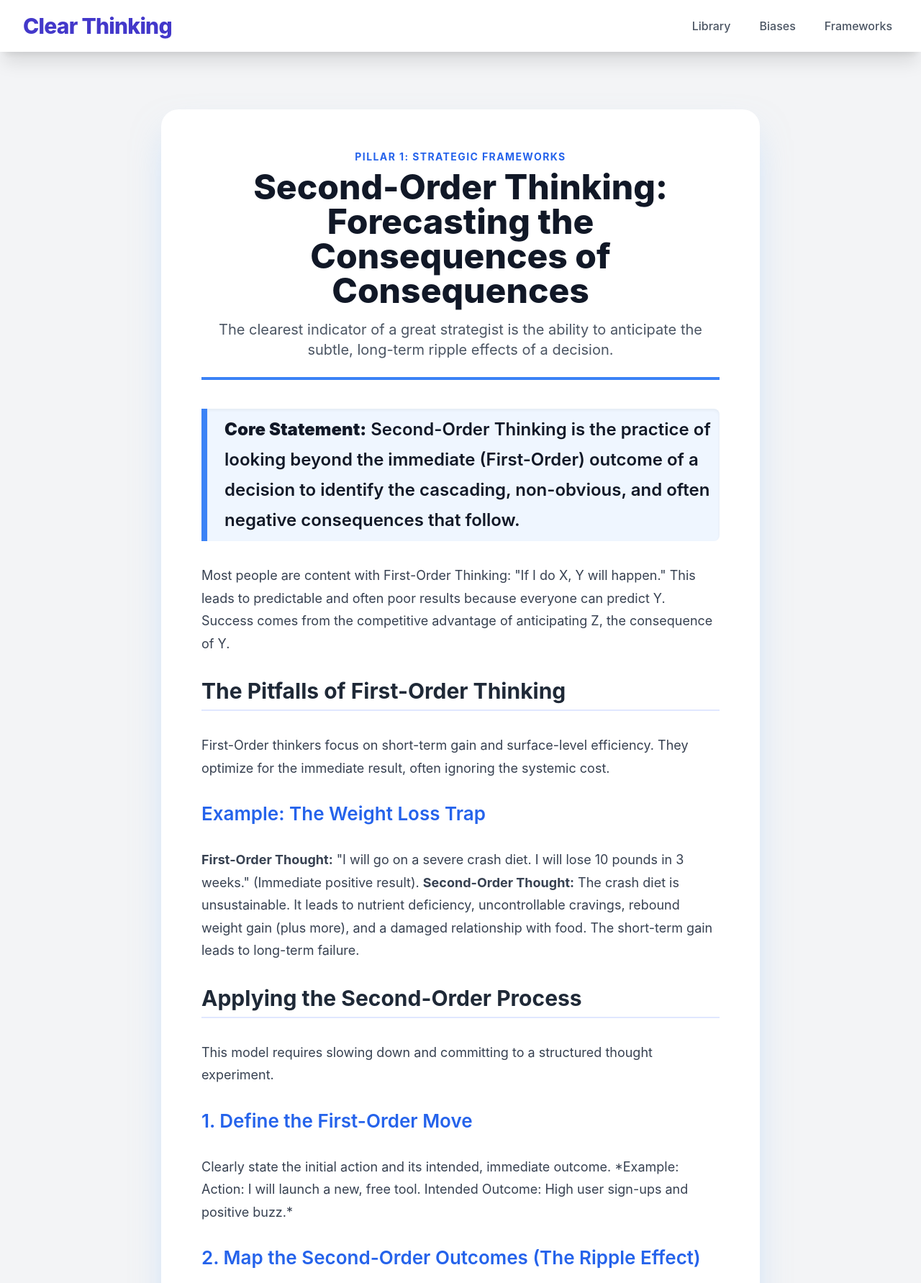
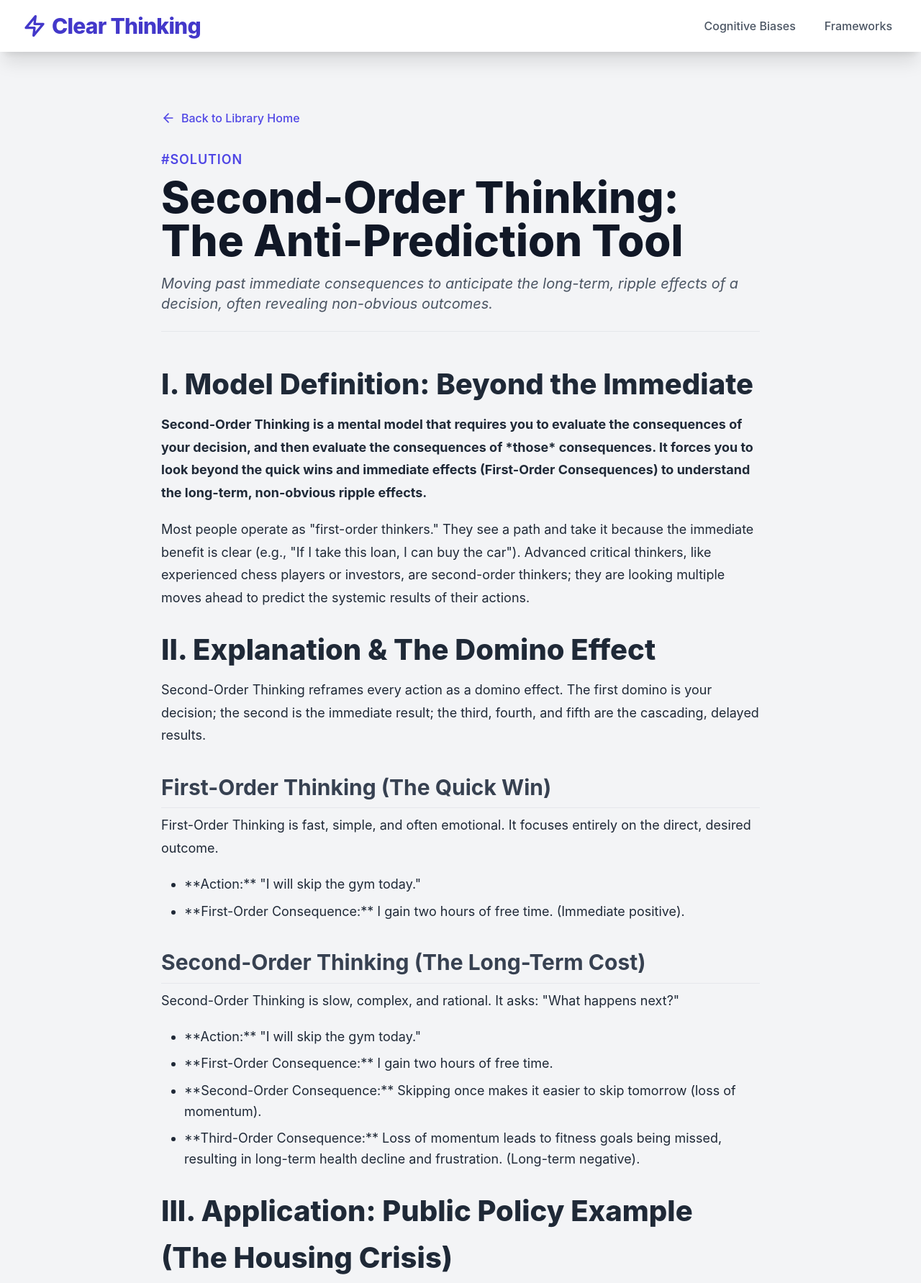
Before and after one commit to toolblaster/ClearThinking.toolblaster.com, a plain HTML site: page articles/frameworks/second-order-thinking-the-anti-prediction-tool.html in a window 1280 px wide. Shown: the top 1783 px of the page at 72% size. Drawn offline with nearby package versions, Linux system fonts and the light colour scheme.

Commit message:
Update second-order-thinking-the-anti-prediction-tool.html

```diff
--- a/articles/frameworks/second-order-thinking-the-anti-prediction-tool.html
+++ b/articles/frameworks/second-order-thinking-the-anti-prediction-tool.html
@@ -3,15 +3,21 @@
 <head>
     <meta charset="UTF-8">
     <meta name="viewport" content="width=device-width, initial-scale=1.0">
-    <title>Clear Thinking | Second-Order Thinking: Forecasting the Consequences of Consequences</title>
+    <title>Second-Order Thinking: The Anti-Prediction Tool | Clear Thinking Library</title>
 
     <!-- 1. Tailwind CSS CDN -->
     <script src="https://cdn.tailwindcss.com"></script>
 
     <!-- 2. Integrated CSS -->
     <style>
-        body { font-family: 'Inter', -apple-system, BlinkMacSystemFont, "Segoe UI", Roboto, "Helvetica Neue", Arial, sans-serif; }
-        /* Mobile menu styles */
+        /* Base body and typography */
+        body {
+            font-family: 'Inter', -apple-system, BlinkMacSystemFont, "Segoe UI", Roboto, "Helvetica Neue", Arial, sans-serif;
+            background-color: #f7f7f7;
+            color: #1f2937;
+        }
+
+        /* Mobile menu styles (copied from index.html) */
         .hamburger {
             cursor: pointer;
             display: flex;
@@ -36,33 +42,67 @@
             transform: rotate(-45deg) translate(5px, -5px);
         }
 
-        /* Article content readability improvements */
+        /* Styling for the main article content: This ensures consistency for h2/h3/p/ul/ol inside the article-content div */
+        .article-content h2 {
+            font-size: 2.5rem; /* text-4xl */
+            font-weight: 800; /* font-extrabold */
+            margin-top: 1.5rem;
+            margin-bottom: 0.5rem;
+            color: #1f2937;
+        }
         .article-content h3 {
-            border-bottom: 2px solid #e0e7ff;
-            padding-bottom: 0.5rem;
-        }
-        .article-content h4 {
-            font-size: 1.625rem;
+            font-size: 1.875rem; /* text-3xl */
+            font-weight: 700; /* font-bold */
+            margin-top: 2rem;
+            margin-bottom: 0.5rem;
+            border-bottom: 1px solid #e5e7eb;
+            padding-bottom: 0.25rem;
+            color: #374151; /* text-gray-700 */
         }
         .article-content p {
-            line-height: 1.75;
+            margin-bottom: 1.25rem;
+            line-height: 1.75; /* leading-relaxed */
+        }
+        .article-content ul, .article-content ol {
+            margin-left: 1.5rem;
+            margin-bottom: 1.25rem;
+            padding-left: 0.5rem;
+        }
+        .article-content ul {
+            list-style-type: disc;
+        }
+        .article-content ol {
+            list-style-type: decimal;
+        }
+        .article-content li {
+            margin-bottom: 0.5rem;
+        }
+        /* Specific styling for the Indigo accent color for Frameworks */
+        .article-tag {
+            color: #4f46e5; /* Consistent Indigo accent color for Frameworks */
         }
     </style>
-    <meta name="description" content="Second-Order Thinking moves beyond immediate outcomes to forecast long-term, indirect effects, ensuring better decision quality.">
+    <meta name="description" content="Moving past immediate consequences to anticipate the long-term, ripple effects of a decision, often revealing non-obvious outcomes.">
 </head>
 <body class="bg-gray-100 text-gray-800 antialiased">
 
-    <!-- Header & Navigation -->
+    <!-- 1. Header & Navigation (Consistent Across Site) -->
     <header class="bg-white shadow-xl sticky top-0 z-50 transition-all duration-300">
         <div class="max-w-7xl mx-auto px-4 sm:px-6 lg:px-8 py-4 flex justify-between items-center">
-            <h1 class="text-3xl font-extrabold text-indigo-700 tracking-tight">Clear Thinking</h1>
+
+            <!-- Logo Link - Clickable, with Icon, pointing to root directory / -->
+            <a href="/" class="flex items-center space-x-2 text-indigo-700 hover:text-indigo-900 transition duration-150 group">
+                <!-- Icon for Clarity (Zap/Lightning) -->
+                <svg xmlns="http://www.w3.org/2000/svg" width="32" height="32" viewBox="0 0 24 24" fill="none" stroke="currentColor" stroke-width="2.5" stroke-linecap="round" stroke-linejoin="round" class="flex-shrink-0">
+                    <polygon points="13 2 3 14 12 14 11 22 21 10 12 10 13 2"></polygon>
+                </svg>
+                <h1 class="text-3xl font-extrabold tracking-tight">Clear Thinking</h1>
+            </a>
 
             <!-- Desktop Navigation -->
             <nav id="main-nav" class="space-x-6 hidden sm:flex">
-                <!-- Correct path is up two levels to reach the root index.html -->
-                <a href="../../index.html" class="text-gray-600 hover:text-indigo-600 font-medium transition duration-150 p-2 rounded-lg hover:bg-indigo-50">Library</a>
-                <a href="#biases" class="text-gray-600 hover:text-indigo-600 font-medium transition duration-150 p-2 rounded-lg hover:bg-indigo-50">Biases</a>
-                <a href="#frameworks" class="text-gray-600 hover:text-indigo-600 font-medium transition duration-150 p-2 rounded-lg hover:bg-indigo-50">Frameworks</a>
+                <a href="/#biases" class="text-gray-600 hover:text-[#E34037] font-medium transition duration-150 p-2 rounded-lg hover:bg-red-50">Cognitive Biases</a>
+                <a href="/#frameworks" class="text-gray-600 hover:text-indigo-600 font-medium transition duration-150 p-2 rounded-lg hover:bg-indigo-50">Frameworks</a>
             </nav>
 
             <!-- Mobile Hamburger Button -->
@@ -78,98 +118,118 @@
         <!-- Mobile Menu (Hidden by default) -->
         <div id="mobile-menu" class="hidden sm:hidden bg-white shadow-lg border-t border-gray-100 py-4 absolute w-full transition-all duration-300">
             <nav class="flex flex-col space-y-2 px-4">
-                <a href="../../index.html" class="text-gray-700 hover:bg-indigo-50 p-3 rounded-lg font-semibold transition duration-150" onclick="document.getElementById('mobile-menu').classList.add('hidden'); document.getElementById('hamburger-icon').classList.remove('menu-open');">Library</a>
-                <a href="#biases" class="text-gray-700 hover:bg-indigo-50 p-3 rounded-lg font-semibold transition duration-150" onclick="document.getElementById('mobile-menu').classList.add('hidden'); document.getElementById('hamburger-icon').classList.remove('menu-open');">Biases</a>
-                <a href="#frameworks" class="text-gray-700 hover:bg-indigo-50 p-3 rounded-lg font-semibold transition duration-150" onclick="document.getElementById('mobile-menu').classList.add('hidden'); document.getElementById('hamburger-icon').classList.remove('menu-open');">Frameworks</a>
+                <a href="/#biases" class="text-gray-700 hover:bg-red-50 p-3 rounded-lg font-semibold transition duration-150" onclick="document.getElementById('mobile-menu').classList.add('hidden'); document.getElementById('hamburger-icon').classList.remove('menu-open');">Cognitive Biases</a>
+                <a href="/#frameworks" class="text-gray-700 hover:bg-indigo-50 p-3 rounded-lg font-semibold transition duration-150" onclick="document.getElementById('mobile-menu').classList.add('hidden'); document.getElementById('hamburger-icon').classList.remove('menu-open');">Frameworks</a>
             </nav>
         </div>
     </header>
 
-    <!-- Main Content Area: Article -->
+    <!-- 2. Main Article Content Area -->
     <main class="max-w-4xl mx-auto px-4 sm:px-6 lg:px-8 py-12 sm:py-20">
-        <article class="bg-white p-6 sm:p-10 md:p-14 rounded-3xl shadow-2xl shadow-blue-300/50">
 
-            <!-- Article Header -->
-            <header class="mb-10 border-b-4 border-blue-500 pb-6 text-center">
-                <p class="text-sm font-bold text-blue-600 uppercase tracking-widest mb-2">Pillar 1: Strategic Frameworks</p>
-                <h2 class="text-4xl sm:text-5xl font-extrabold text-gray-900 mt-2 leading-tight">Second-Order Thinking: Forecasting the Consequences of Consequences</h2>
-                <p class="text-xl text-gray-600 mt-4 max-w-2xl mx-auto">The clearest indicator of a great strategist is the ability to anticipate the subtle, long-term ripple effects of a decision.</p>
-            </header>
+        <!-- Breadcrumb / Back Link -->
+        <div class="mb-8">
+             <a href="/" class="text-indigo-600 hover:text-indigo-800 flex items-center space-x-2 font-medium">
+                <svg xmlns="http://www.w3.org/2000/svg" width="20" height="20" viewBox="0 0 24 24" fill="none" stroke="currentColor" stroke-width="2" stroke-linecap="round" stroke-linejoin="round" class="w-5 h-5">
+                    <path d="M19 12H5"></path>
+                    <path d="M12 19l-7-7 7-7"></path>
+                </svg>
+                <span>Back to Library Home</span>
+             </a>
+        </div>
 
-            <!-- Full article content -->
-            <section class="article-content space-y-8 text-gray-700 text-lg leading-relaxed max-w-3xl mx-auto">
+        <!-- Article Hero/Metadata -->
+        <header class="mb-10 pb-6 border-b border-gray-200">
+            <p class="text-lg font-semibold article-tag uppercase tracking-wider mb-2">#Solution</p>
+            <h1 class="text-5xl md:text-6xl font-extrabold text-gray-900 leading-tight mb-4">Second-Order Thinking: The Anti-Prediction Tool</h1>
+            <p class="text-xl text-gray-600 italic">Moving past immediate consequences to anticipate the long-term, ripple effects of a decision, often revealing non-obvious outcomes.</p>
+        </header>
 
-                <!-- Core Statement -->
-                <p class="text-2xl font-semibold text-gray-900 border-l-8 border-blue-500 pl-6 py-2 bg-blue-50 rounded-r-lg shadow-inner">
-                    <strong>Core Statement:</strong> Second-Order Thinking is the practice of looking beyond the immediate (First-Order) outcome of a decision to identify the cascading, non-obvious, and often negative consequences that follow.
-                </p>
+        <!-- Article Body - ADD ALL ARTICLE TEXT CONTENT HERE -->
+        <div class="article-content text-lg leading-relaxed text-gray-800">
 
-                <p>Most people are content with First-Order Thinking: "If I do X, Y will happen." This leads to predictable and often poor results because everyone can predict Y. Success comes from the competitive advantage of anticipating Z, the consequence of Y.</p>
+            <h2>I. Model Definition: Beyond the Immediate</h2>
 
-                <h3 class="text-3xl font-bold text-gray-800 mt-12 mb-4">The Pitfalls of First-Order Thinking</h3>
-                <p>First-Order thinkers focus on short-term gain and surface-level efficiency. They optimize for the immediate result, often ignoring the systemic cost.</p>
+            <p><strong>Second-Order Thinking is a mental model that requires you to evaluate the consequences of your decision, and then evaluate the consequences of *those* consequences. It forces you to look beyond the quick wins and immediate effects (First-Order Consequences) to understand the long-term, non-obvious ripple effects.</strong></p>
 
-                <h4 class="text-2xl font-semibold text-blue-600 mb-2">Example: The Weight Loss Trap</h4>
-                <p><strong>First-Order Thought:</strong> "I will go on a severe crash diet. I will lose 10 pounds in 3 weeks." (Immediate positive result).
-                <strong>Second-Order Thought:</strong> The crash diet is unsustainable. It leads to nutrient deficiency, uncontrollable cravings, rebound weight gain (plus more), and a damaged relationship with food. The short-term gain leads to long-term failure.</p>
+            <p>Most people operate as "first-order thinkers." They see a path and take it because the immediate benefit is clear (e.g., "If I take this loan, I can buy the car"). Advanced critical thinkers, like experienced chess players or investors, are second-order thinkers; they are looking multiple moves ahead to predict the systemic results of their actions.</p>
 
-                <h3 class="text-3xl font-bold text-gray-800 mt-12 mb-4">Applying the Second-Order Process</h3>
-                <p>This model requires slowing down and committing to a structured thought experiment.</p>
+            <h2>II. Explanation & The Domino Effect</h2>
 
-                <h4 class="text-2xl font-semibold text-blue-600 mb-2">1. Define the First-Order Move</h4>
-                <p>Clearly state the initial action and its intended, immediate outcome. *Example: Action: I will launch a new, free tool. Intended Outcome: High user sign-ups and positive buzz.*</p>
+            <p>Second-Order Thinking reframes every action as a domino effect. The first domino is your decision; the second is the immediate result; the third, fourth, and fifth are the cascading, delayed results.</p>
 
-                <h4 class="text-2xl font-semibold text-blue-600 mt-8 mb-2">2. Map the Second-Order Outcomes (The Ripple Effect)</h4>
-                <p>Ask: "What happens *after* the initial outcome?" This is where unintended consequences live. *Example: If sign-ups are high, the Second-Order Outcomes are: increased server load, a flood of customer support requests, expectation of more free tools, and increased workload for the small team.*</p>
+            <h3>First-Order Thinking (The Quick Win)</h3>
+            <p>First-Order Thinking is fast, simple, and often emotional. It focuses entirely on the direct, desired outcome.
+                <ul>
+                    <li>**Action:** "I will skip the gym today."</li>
+                    <li>**First-Order Consequence:** I gain two hours of free time. (Immediate positive).</li>
+                </ul>
+            </p>
 
-                <h4 class="text-2xl font-semibold text-blue-600 mt-8 mb-2">3. Plan for the Third-Order and Beyond</h4>
-                <p>Push the process further. Ask: "What happens after the Second-Order Outcome?" *Example: Increased workload (Second-Order) leads to team burnout (Third-Order), which causes high employee turnover and a catastrophic drop in development speed (Fourth-Order).*</p>
+            <h3>Second-Order Thinking (The Long-Term Cost)</h3>
+            <p>Second-Order Thinking is slow, complex, and rational. It asks: "What happens next?"
+                <ul>
+                    <li>**Action:** "I will skip the gym today."</li>
+                    <li>**First-Order Consequence:** I gain two hours of free time.</li>
+                    <li>**Second-Order Consequence:** Skipping once makes it easier to skip tomorrow (loss of momentum).</li>
+                    <li>**Third-Order Consequence:** Loss of momentum leads to fitness goals being missed, resulting in long-term health decline and frustration. (Long-term negative).</li>
+                </ul>
+            </p>
 
-                <h3 class="text-3xl font-bold text-gray-800 mt-12 mb-6 border-b-0">Toolkit: The Anticipatory Audit</h3>
+            <h2>III. Application: Public Policy Example (The Housing Crisis)</h2>
 
-                <!-- Toolkit Container -->
-                <div class="bg-blue-50 p-8 rounded-2xl shadow-inner shadow-blue-200/50 space-y-8 border border-blue-100">
-                    <p class="text-lg font-medium text-gray-700">Use these prompts to force deeper thought before execution.</p>
+            <p>The most dangerous mistakes occur when policy or business decisions are made based purely on immediate, first-order effects. A classic example is the implementation of **rent control**:</p>
 
-                    <!-- Toolkit Item 1 -->
-                    <div class="bg-white p-6 rounded-xl shadow-lg border-t-4 border-blue-500 transition hover:shadow-xl">
-                        <h4 class="text-2xl font-extrabold text-blue-700 mb-3">The "If Success, Then What?" Prompt</h4>
-                        <p class="mb-3 font-medium text-gray-800">Don't just plan for *if* you succeed, plan for *when* you succeed. <strong>What new problems does your perfect result create?</strong> (e.g., A promotion leads to less direct work and more meetings. Are you prepared for that trade-off?)</p>
-                    </div>
+            <h3>1. The First-Order Intention (Positive)</h3>
+            <p>Rent control caps the maximum price for rent. The immediate effect is positive: **Current tenants are protected** from price spikes and financial hardship.</p>
 
-                    <!-- Toolkit Item 2 -->
-                    <div class="bg-white p-6 rounded-xl shadow-lg border-t-4 border-blue-500 transition hover:shadow-xl">
-                        <h4 class="text-2xl font-extrabold text-blue-700 mb-3">The "Competitive Reaction" Prompt</h4>
-                        <p class="mb-3 font-medium text-gray-800">If your decision is successful, <strong>how will your competitors react in 6-12 months?</strong> Will they copy it? Undercut it? If the answer is yes, the Second-Order solution is to build a moat *now*.</p>
-                    </div>
-                </div>
+            <h3>2. The Second-Order Ripple (Negative)</h3>
+            <p>However, the ripple effect begins:
+                <ol>
+                    <li>**Reduced Incentives:** Landlords now have reduced incentive to maintain or improve properties (Y).</li>
+                    <li>**Reduced Supply:** Investors, seeing reduced profit margins, stop building new rental units and pull existing units off the market to convert them (Z).</li>
+                    <li>**Worsening Crisis:** The total supply of available housing decreases (A), making it harder and more expensive for people *searching for new units*.</li>
+                </ol>
+            </p>
+            <p>The second-order consequence often defeats the first-order intention. What felt like a win for current tenants ultimately hurts future renters and reduces the quality of the overall housing stock.</p>
 
-                <p class="pt-8 border-t border-gray-200 mt-12 text-center text-xl font-medium text-gray-600">
-                    The true test of a great decision is not its immediate result, but its long-term, unpredicted consequences.
-                </p>
+            <h2>IV. Toolkit: The Plus/Minus/Next Matrix</h2>
 
-            </section>
-        </article>
+            <p>Use this simple matrix to structure your thinking beyond the first step:</p>
+
+            <ol>
+                <li>**Immediate Consequence (+/-):** What is the instant positive and negative result of my action? (e.g., *+I save money now; -The core issue remains.*)</li>
+                <li>**Second-Order Ripple (Next):** What happens *because* of those immediate results? How does the system adapt or react? (e.g., *Saving money means I didn't invest it; the issue remaining creates long-term stress.*)</li>
+                <li>**Third-Order Outcome (Long-term):** What is the stable state after 6 months or 1 year? Will the decision put me in a better or worse place overall? (e.g., *A year from now, I have minimal savings and the stress has led to health issues.*)</li>
+            </ol>
+            <p>If you cannot articulate the second and third-order effects of a decision, you are relying solely on hope and first-order thinking, making the outcome highly vulnerable to non-obvious negative consequences.</p>
+
+        </div>
+        <!-- Article Body - END -->
+
     </main>
 
-    <!-- Footer -->
-    <footer class="bg-gray-900 mt-20">
-        <div class="max-w-7xl mx-auto py-10 px-4 sm:px-6 lg:px-8 text-center text-gray-400">
-            <p class="text-lg font-semibold text-white">&copy; <span id="current-year-second"></span> Clear Thinking | A Toolblaster Sub-Brand.</p>
-            <p class="mt-2 text-sm text-gray-500">A timeless library built with Custom HTML, Tailwind, and Clear Thinking.</p>
+    <!-- 3. Footer (Consistent Across Site) -->
+    <footer class="bg-white shadow-2xl shadow-indigo-300/60 mt-20 border-t border-indigo-400">
+        <div class="max-w-7xl mx-auto py-6 px-4 sm:px-6 lg:px-8 text-center">
+            <p class="text-lg font-semibold text-gray-900">
+                &copy; <span id="current-year"></span> Clear Thinking Library |
+                <a href="https://toolblaster.com" target="_blank" class="text-indigo-600 hover:text-indigo-800 transition duration-150 font-bold">Toolblaster.com</a>
+            </p>
+            <p class="mt-1 text-sm text-gray-600">A curated collection of essential mental models and biases for better decision-making.</p>
         </div>
     </footer>
 
-    <!-- 3. Integrated JavaScript -->
+    <!-- 4. Integrated JavaScript (Consistent Across Site) -->
     <script>
         // Logic for Footer Year Update
         document.addEventListener('DOMContentLoaded', () => {
-            const yearSpan = document.getElementById('current-year-second');
+            const yearSpan = document.getElementById('current-year');
             if (yearSpan) {
                 yearSpan.textContent = new Date().getFullYear();
             }
 
-            // Logic for Mobile Menu Toggle (Reused across all articles)
+            // Logic for Mobile Menu Toggle
             const menuToggle = document.getElementById('menu-toggle');
             const mobileMenu = document.getElementById('mobile-menu');
             const hamburgerIcon = document.getElementById('hamburger-icon');
@@ -178,14 +238,6 @@
                 menuToggle.addEventListener('click', () => {
                     const isHidden = mobileMenu.classList.toggle('hidden');
                     hamburgerIcon.classList.toggle('menu-open', !isHidden);
-
-                    // Close menu if a link is clicked
-                    mobileMenu.querySelectorAll('a').forEach(link => {
-                        link.addEventListener('click', () => {
-                            mobileMenu.classList.add('hidden');
-                            hamburgerIcon.classList.remove('menu-open');
-                        });
-                    });
                 });
             }
         });
```
